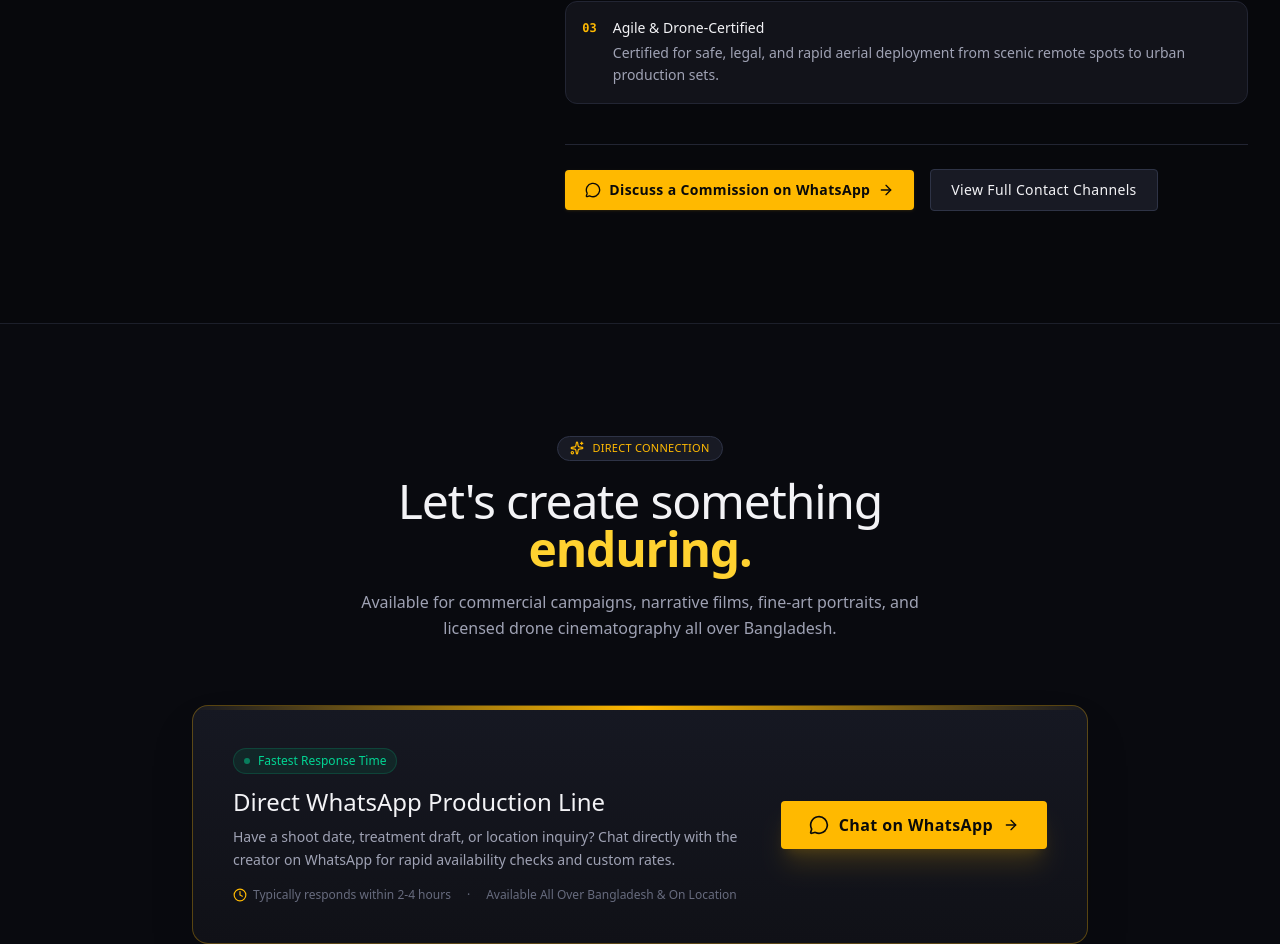
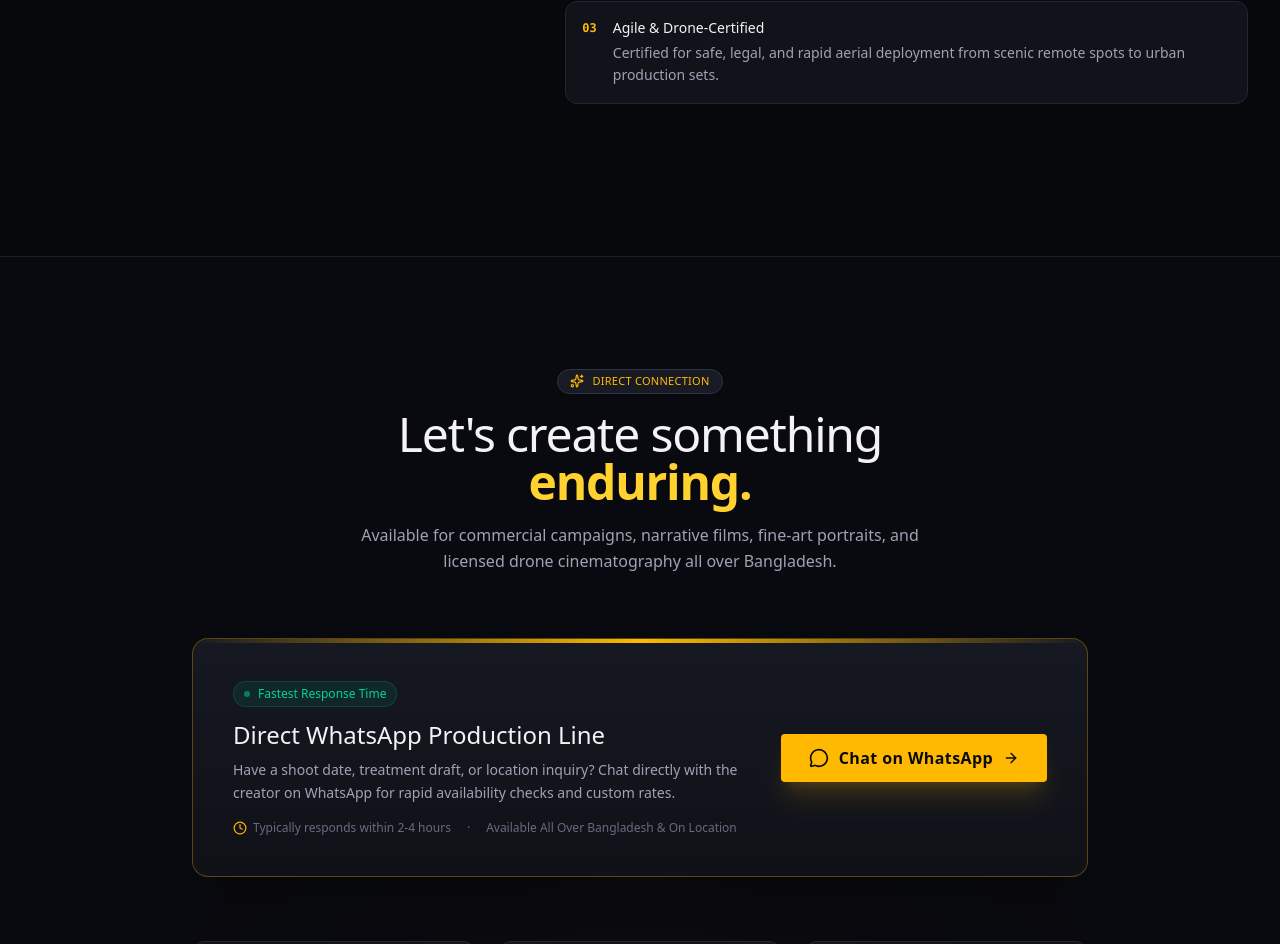
Before and after one commit to isthisdeception/prism-pulse, a React (Vite) app: page / in a window 1280 px wide. Shown: the part 8314-9258 px from the top of the page. Built offline with nearby package versions, Linux system fonts and the light colour scheme.

Commit message:
add About section component with portrait image and bio details

```diff
--- a/src/sections/About.tsx
+++ b/src/sections/About.tsx
@@ -1,10 +1,10 @@
 import { Container } from '../components/Container'
-import { Button } from '../components/Button'
 import { siteConfig } from '../data/siteConfig'
-import { User, MapPin, Compass, MessageCircle, ArrowRight } from 'lucide-react'
+import { User, MapPin, Compass } from 'lucide-react'
 
 export function About() {
-  const { brand, contact } = siteConfig
+  const { brand } = siteConfig
+
 
   return (
     <section
@@ -100,34 +100,11 @@ export function About() {
                 ))}
               </div>
             </div>
+          </div>
 
-            {/* Direct Connect Action */}
-            <div className="flex flex-col sm:flex-row items-stretch sm:items-center gap-4 pt-6 border-t border-[#222533]">
-              <Button
-                as="a"
-                href={contact.whatsappUrl}
-                target="_blank"
-                rel="noopener noreferrer"
-                variant="primary"
-                size="md"
-              >
-                <MessageCircle className="w-4 h-4" />
-                <span>Discuss a Commission on WhatsApp</span>
-                <ArrowRight className="w-4 h-4" />
-              </Button>
-
-              <Button
-                as="a"
-                href="#contact"
-                variant="secondary"
-                size="md"
-              >
-                <span>View Full Contact Channels</span>
-              </Button>
-            </div>
-          </div>
         </div>
       </Container>
+
     </section>
   )
 }
```
